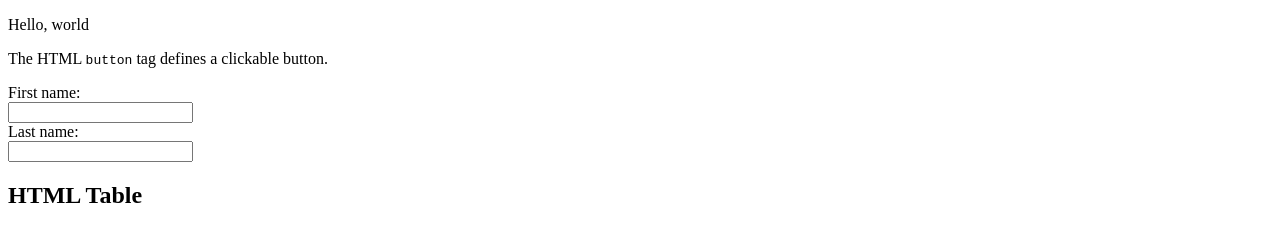
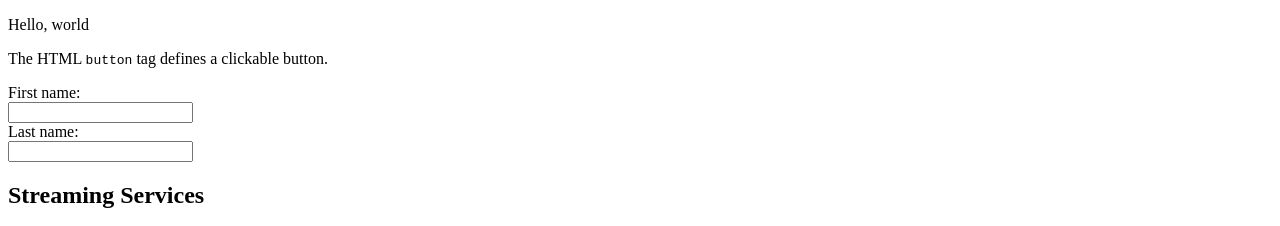
Before and after one commit to emrobish/emrobish.github.io, a plain HTML site: page assignments/assignment01.html in a window 1280 px wide. Shown: the top 226 px of the page. Drawn offline with Linux system fonts and the light colour scheme.

Commit message:
Update assignment01.html

```diff
--- a/assignments/assignment01.html
+++ b/assignments/assignment01.html
@@ -41,7 +41,7 @@ tr:nth-child(even) {
 </head>
 <body>
 
-<h2>HTML Table</h2>
+<h2>Streaming Services</h2>
 
 <table>
   <tr>
```
